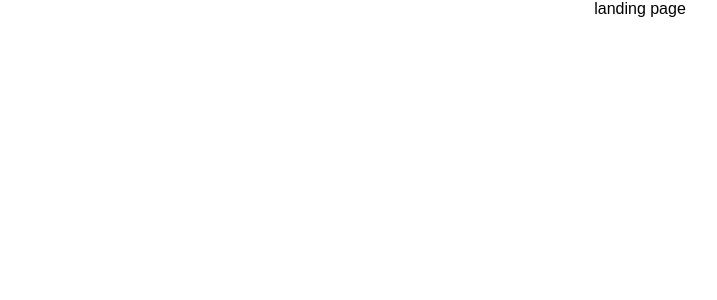
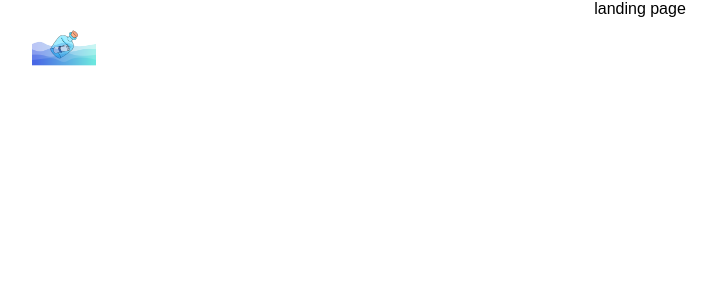
Before and after one commit to swoody1101/da-ta, a React (Create React App) app in the folder frontend/: page / in a window 1280 px wide. Shown: the top 300 px of the page, without its empty margins (0-717 px from the left). Built offline with nearby package versions, Linux system fonts and the light colour scheme; a web font is replaced by a local one.

Commit message:
feat: 헤더 추가

```diff
--- a/frontend/src/App.jsx
+++ b/frontend/src/App.jsx
@@ -6,17 +6,20 @@ import LandingPage from "./pages/landing/LandingPage";
 import TestPage from "./pages/TestPage";
 import TestPageYoon from "./pages/TestPageYoon";
 import Background from "./styles/Background";
-import TestBoyeon from './pages/TestBoyeon';
+import TestBoyeon from "./pages/TestBoyeon";
+import MainNav from "./components/templates/MainNav";
 
 function App() {
   return (
     <div className="App">
       <Background>
         <BrowserRouter>
+          <MainNav />
           <Routes>
             <Route path="/" element={<LandingPage />} />
             <Route path="/test" element={<TestPage />} />
             <Route path="/testyoon" element={<TestPageYoon />} />
+            <Route path="/bytest" element={<TestBoyeon />} />
           </Routes>
         </BrowserRouter>
       </Background>
```
